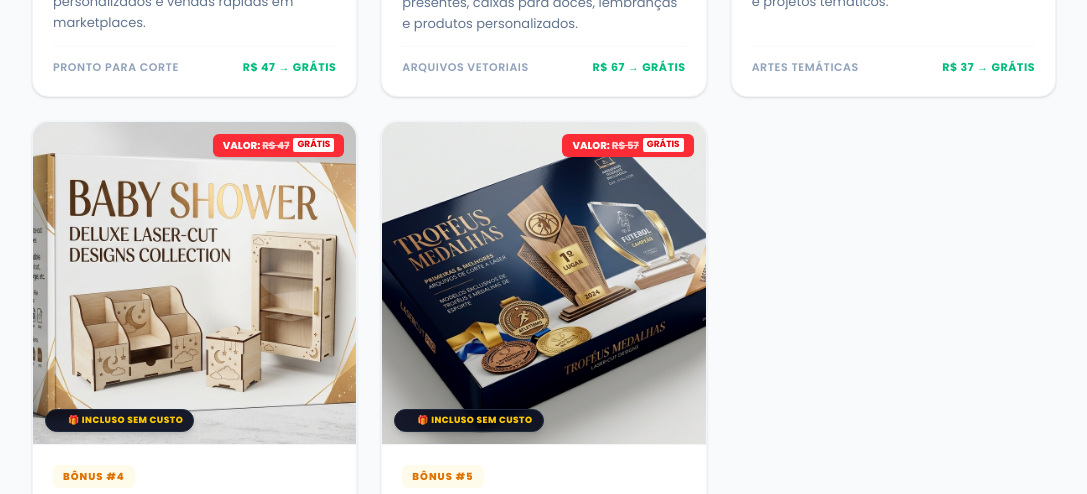
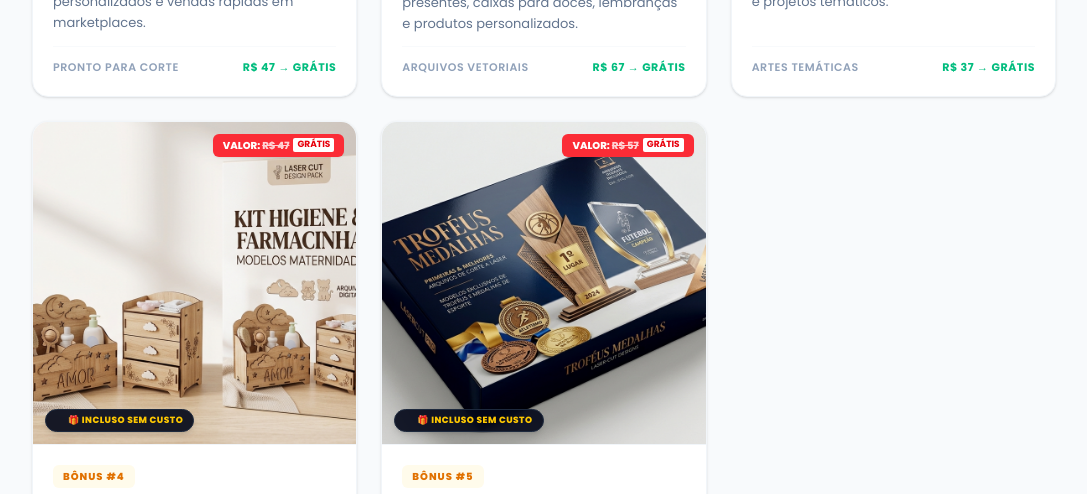
Before and after one commit to marlisstorecom-gif/ArquivosCNC, a React (Vite) app: page / in a window 1280 px wide. Shown: the part 9240-9734 px from the top of the page, without its empty margins (96-1183 px from the left). Built offline with nearby package versions, Linux system fonts and the light colour scheme; no server answers.

Commit message:
fix: update hygiene kit bonus image
Replace the outdated bonus kit image with the current version to ensure consistent branding.

```diff
--- a/src/App.tsx
+++ b/src/App.tsx
@@ -852,7 +852,7 @@ export default function App() {
             <div className="bg-white rounded-2xl border border-slate-100 shadow-sm hover:shadow-md transition-all duration-300 flex flex-col overflow-hidden relative group">
               <div className="relative aspect-square w-full bg-slate-50 overflow-hidden border-b border-slate-100 flex items-center justify-center">
                 <img
-                  src="/images/bonus_kit_higiene_cover_1781486778664.jpg"
+                  src="/images/bonus_higiene_kit_1781492556797.jpg"
                   alt="Pack Kit Higiene & Farmacinha"
                   className="w-full h-full object-cover group-hover:scale-105 transition-transform duration-500"
                   referrerPolicy="no-referrer"
```
Also changed, not shown: public/images/bonus_higiene_kit_1781492556797.jpg (added).
